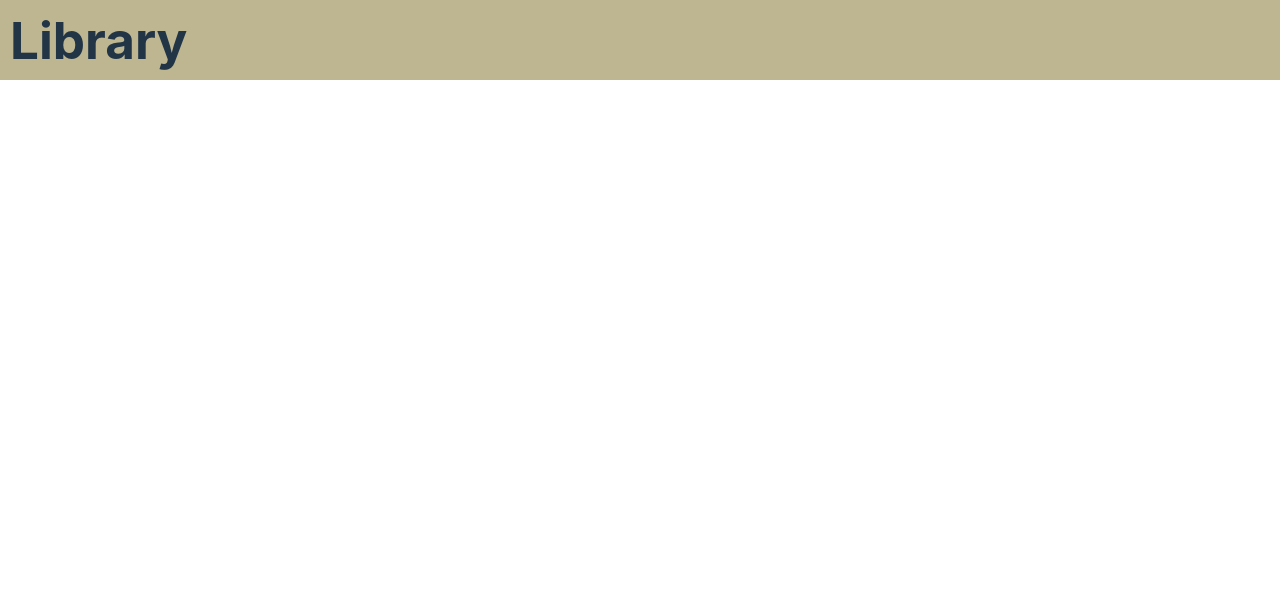
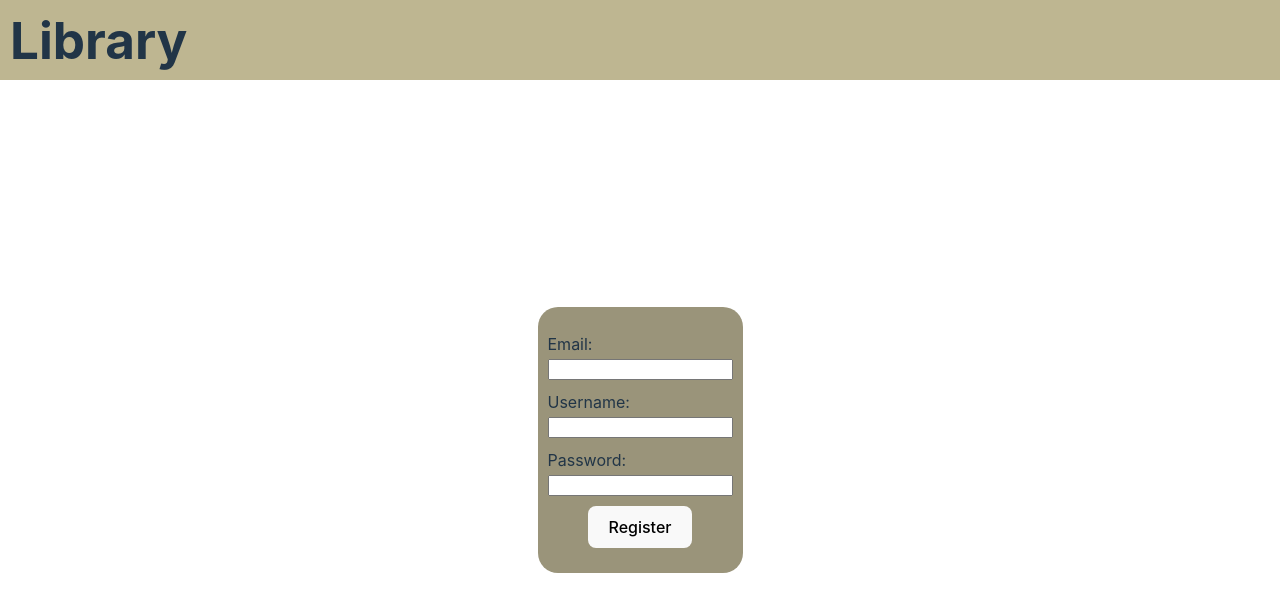
Before and after one commit to DicedBread/LibraryManagerProject, a React (Vite) app in the folder library_manager_client/: page /register in a window 1280 px wide. Before the commit this address had no page. Shown: the top 612 px of the page. Built offline with nearby package versions, Linux system fonts and the light colour scheme.

Commit message:
register

```diff
--- a/library_manager_client/src/App.tsx
+++ b/library_manager_client/src/App.tsx
@@ -14,6 +14,7 @@ function App() {
       <Routes>
         <Route path='/' element={<BookContent />} />
         <Route path='/login' element={<Login />}/>
+        <Route path='/register' element={<Register />}/>
       </Routes>
     </BrowserRouter>
   )
--- a/library_manager_client/src/account/Login.tsx
+++ b/library_manager_client/src/account/Login.tsx
@@ -15,9 +15,8 @@ function Login(){
     const nav = useNavigate();
 
     const handleSubmit = (event: FormEvent<HTMLFormElement>) => {
+        event.preventDefault();
         setFailedLogin(false);
-        event.preventDefault();
-        console.log("submitted");
         const url:string = `https://${import.meta.env.VITE_SERVER_DOMAIN}/api/Account/login`;
         console.log(url)
         fetch(url, {
@@ -31,10 +30,8 @@ function Login(){
         })
         .then(response => {
             if (response.ok) {
-                console.log('Login successful');
                 nav("/");
             } else {
-                console.log("login failed");
                 setFailedLogin(true);
             }
         })
@@ -58,6 +55,7 @@ function Login(){
                     name="email"
                     value={inputs?.email || ""}
                     onChange={handleChange}
+                    required
                 />
             </label>
 
@@ -68,6 +66,7 @@ function Login(){
                     name="password"
                     value={inputs?.password || ""}
                     onChange={handleChange}
+                    required
                 />
             </label>
 
--- a/library_manager_client/src/account/Register.tsx
+++ b/library_manager_client/src/account/Register.tsx
@@ -1,74 +1,95 @@
-import React, { ChangeEvent, ChangeEventHandler, useState } from "react";
-import FormElement from "./FormElement";
-import "../style/App.css"
-import "../style/Form.css"
+import React, {
+    ChangeEvent,
+    ChangeEventHandler,
+    FormEvent,
+    useState,
+} from "react";
+import "../style/App.css";
+import "../style/Form.css";
+import { useNavigate } from "react-router-dom";
 
 interface Register {
-    email: string,
-    fName: string,
-    lName: number,
-    password: string
+    email: string;
+    userName: string;
+    password: string;
 }
 
 function Register() {
-    const [inputs, setInputs] = useState<Register>();
+    const [inputs, setInputs] = useState<Register>({ email: "", userName: "", password: "" });
+    const [failedRegister, setFailedRegister] = useState<boolean>(false);
+    const nav = useNavigate();
 
-    const handleSubmit = () => {
-        alert(`register with values:
-            ${inputs?.email}
-        `);
+    const handleSubmit = (event: FormEvent<HTMLFormElement>) => {
+        event.preventDefault();
+        const url:string = `https://${import.meta.env.VITE_SERVER_DOMAIN}/api/Account/register`;
+        console.log(url)
+        fetch(url, {
+            method: 'POST',
+            headers: {
+                'Content-Type': 'application/json',
+                'email': inputs.email,
+                'password': inputs.password,
+                'username': inputs.userName
+            },
+            credentials: "include"
+        })
+        .then(response => {
+            if (response.ok) {
+                nav("/login");
+            } else {
+                setFailedRegister(true);
             }
+        })
+        .catch((error) => {
+            console.error('Error:', error);
+        });
+    };
 
     const handleChange = (event: ChangeEvent<HTMLInputElement>) => {
-        // const target = event.target as typeof event.target & {
-        //     value: Register
-        // }
-        // const email = target.value.email;
-        // const fName = target.value.fName;
-        // const lName = target.value.lName;
-        // const password = target.value.password;
-        // setInputs(target.value => ({...target.value, [name]: value}));
-
-        const {name, value} = event.currentTarget;
-        // setInputs({[name]: value } as Pick<Register, keyof Register>);
-    }
+        const {name, value} = event.target
+        setInputs(prevInputs => ({...prevInputs, [name]: value}));
+    };
 
     return (
-        <form onSubmit={handleSubmit} className="formBase">
+        <div className="formBase">
+            <form onSubmit={handleSubmit} className="">
+                <label>
+                    Email:
                     <br />
-            <FormElement<string>
-                name="Email"
+                    <input
+                        type="email"
+                        name="email"
                         value={inputs?.email || ""}
-                type="email"
                         onChange={handleChange}
+                        required
                     />
+                </label>
+                <label>
+                    Username:
                     <br />
-            <FormElement
-                name="FisrtName"
-                value={inputs?.fName || ""}
+                    <input
                         type="text"
+                        name="userName"
+                        value={inputs?.userName || ""}
                         onChange={handleChange}
+                        required
                     />
+                </label>
+                <label>
+                    Password:
                     <br />
-            <FormElement
-                name="LastName"
-                value={inputs?.lName || ""}
-                type="text"
+                    <input
+                        type="password"
+                        name="password"
+                        value={inputs?.password || ""}
                         onChange={handleChange}
+                        required
                     />
-            <br />
-            <FormElement
-                name="Password"
-                value={inputs?.password || ""}
-                type="password"
-                onChange={handleChange}
-            />
+                </label>
+                <button type="submit">Register</button>
             </form>
+        </div>
     );
 }
 
-
-
-
-
-export default Register
+export default Register;
--- a/library_manager_client/src/style/Form.css
+++ b/library_manager_client/src/style/Form.css
@@ -30,7 +30,7 @@
     align-items: center;
 }
 
-.formlabel{
+.formBase form label{
     margin-bottom: 10px;
     margin-left: 10px;
     margin-right: 10px;
```
Lines whose indentation alone changed are shown as unchanged.
